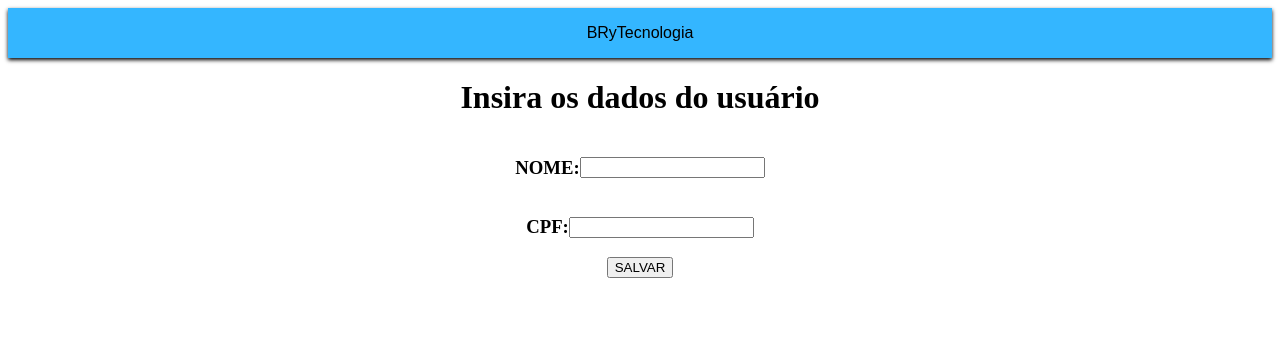
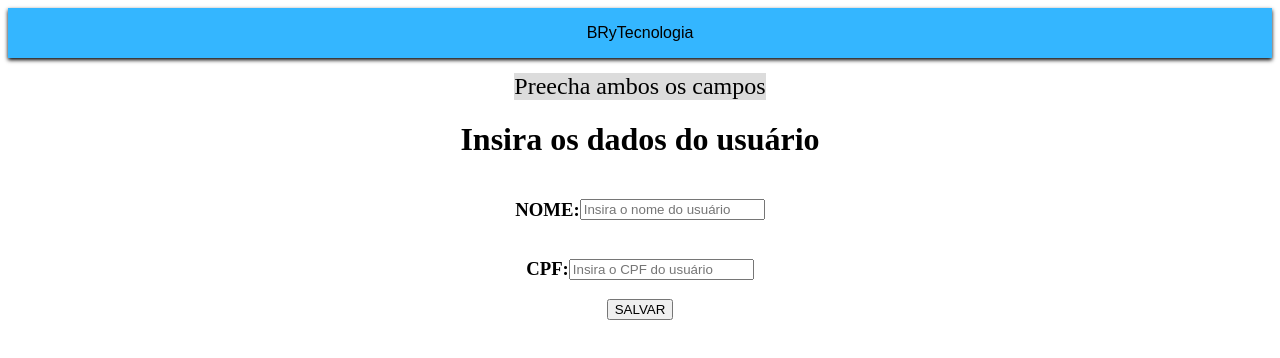
Before and after one commit to SandroS22/desafio-bry, an Angular app in the folder frontend-bry/: page /create-user in a window 1280 px wide. Both pictures are taken after a click on the button "SALVAR". Shown: the top 358 px of the page. Built offline with nearby package versions, Linux system fonts and the light colour scheme.

Commit message:
feat: add create user

```diff
--- a/frontend-bry/src/app/pages/create-user/create-user.component.css
+++ b/frontend-bry/src/app/pages/create-user/create-user.component.css
@@ -10,3 +10,9 @@
     justify-content: center;
     align-items: center;
 }
+
+.message{
+    margin-top: 15px;
+    font-size: 24px;
+    background-color: gainsboro;
+}
--- a/frontend-bry/src/app/pages/create-user/create-user.component.html
+++ b/frontend-bry/src/app/pages/create-user/create-user.component.html
@@ -1,11 +1,14 @@
 <app-header></app-header>
 <div class="app-create-user">
+    <div *ngIf="message" class="message">
+        {{ message }}
+      </div>
     <h1>Insira os dados do usuário</h1>
     <div class="entrada-dado">
-        <h3>NOME: </h3> <input type="text" id="nome">
+        <h3>NOME: </h3> <input [(ngModel)]="user.name" placeholder="Insira o nome do usuário">
     </div>
     <div class="entrada-dado">
-        <h3>CPF: </h3> <input type="text" id="id">
+        <h3>CPF: </h3> <input [(ngModel)]="user.cpf" placeholder="Insira o CPF do usuário">
     </div>
-    <button>SALVAR</button>
+    <button (click)="createUser()">SALVAR</button>
 </div>
--- a/frontend-bry/src/app/pages/create-user/create-user.component.ts
+++ b/frontend-bry/src/app/pages/create-user/create-user.component.ts
@@ -2,14 +2,45 @@ import { Component } from '@angular/core';
 import { HeaderComponent } from "../../components/header/header.component";
 import { UsersService } from '../../services/users.service';
 import { User } from '../../models/user';
+import { CommonModule } from '@angular/common';
+import { FormsModule } from '@angular/forms';
+import { catchError, tap } from 'rxjs/operators';
+import { of } from 'rxjs';
 
 @Component({
     selector: 'app-create-user',
     standalone: true,
     templateUrl: './create-user.component.html',
     styleUrl: './create-user.component.css',
-    imports: [HeaderComponent]
+    imports: [HeaderComponent, CommonModule, FormsModule]
 })
 export class CreateUserComponent {
 
+    user: User = new User(0, '', '', '');
+
+    message: string = '';
+
+    constructor(private userService: UsersService){}
+
+    createUser(){
+        if(this.user.name.trim() !== '' && this.user.cpf.trim() !== ''){
+        this.userService.createUser(this.user).pipe(
+            tap(response => {
+              this.message = 'Usuário criado com sucesso.';
+              this.user.cpf = '';
+              this.user.name = ''
+            }),
+            catchError(error => {
+              if (error.status === 404) {
+                this.message = 'Usuário não encontrado.';
+              } else {
+                this.message = 'Um erro ocorreu! Tente novamente.';
+              }
+              return of(null);
+            })
+          ).subscribe();
+        } else{
+            this.message = 'Preecha ambos os campos'
+        }
+    }
 }
--- a/frontend-bry/src/app/services/users.service.ts
+++ b/frontend-bry/src/app/services/users.service.ts
@@ -1,23 +1,27 @@
 import { Injectable } from '@angular/core';
 import { User } from '../models/user';
-import { HttpClientModule } from '@angular/common/http';
 import { HttpClient, HttpHeaders } from '@angular/common/http';
-import { Observable } from 'rxjs';
+import { Observable, of } from 'rxjs';
 
 @Injectable({
   providedIn: 'root'
 })
 export class UsersService {
-  private apiUrl: string = 'http://localhost:8080';
+  private apiUrl: string = 'http://localhost:8080/users';
   constructor(private httpClient: HttpClient) {}
 
 
+createUser(user: User): Observable<User>{
+  const headers = new HttpHeaders({ 'Content-Type': 'application/json' });
+  return this.httpClient.post<User>(`${ this.apiUrl }/create-user`, user, { headers });
+}
+
   getAll(): Observable<User[]>{
-    return this.httpClient.get<User[]>(`${ this.apiUrl }/users`);
+    return this.httpClient.get<User[]>(`${ this.apiUrl }`);
   }
 
   deleterUser(id: number): Observable<User>{
-    return this.httpClient.delete<User>(`${ this.apiUrl }/users/delete-user/${id}`);
+    return this.httpClient.delete<User>(`${ this.apiUrl }/delete-user/${id}`);
   }
 
 }
```
